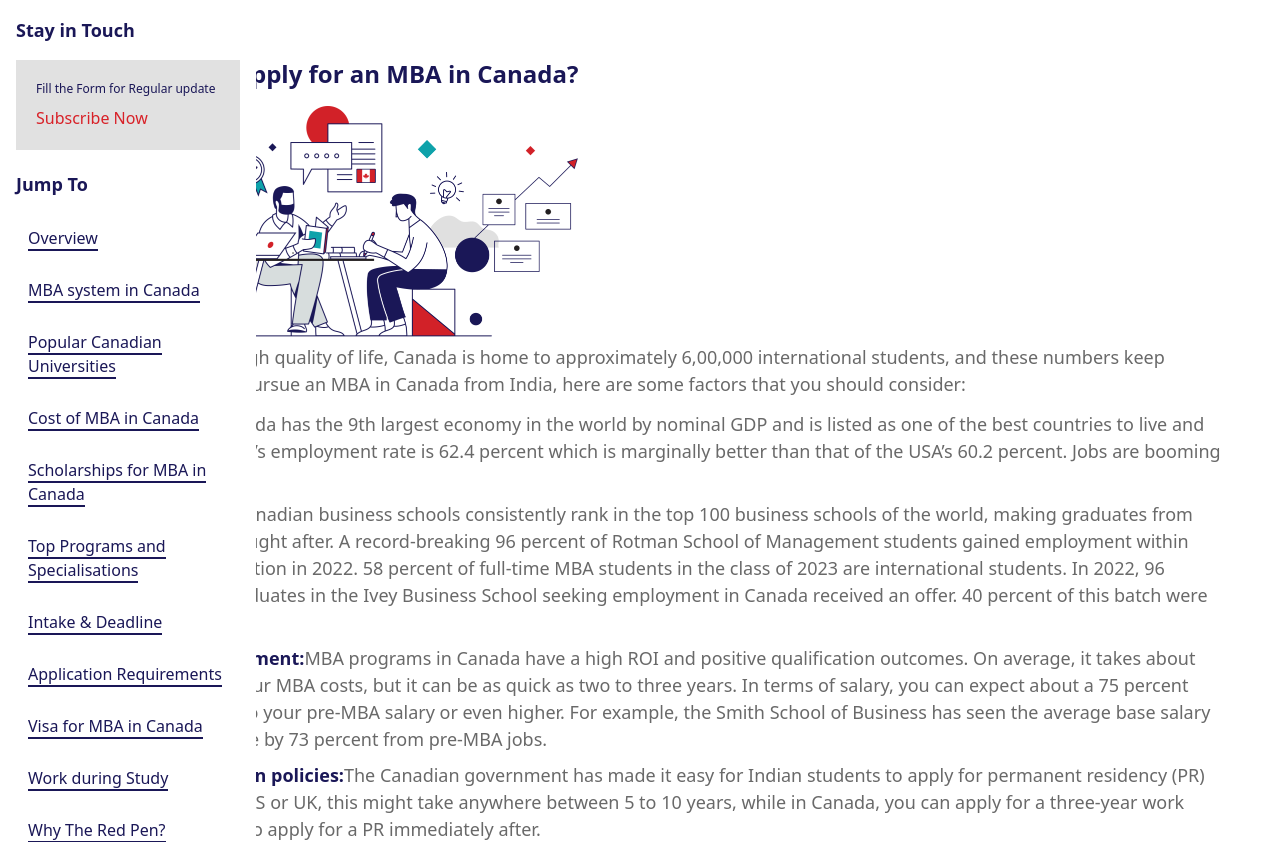
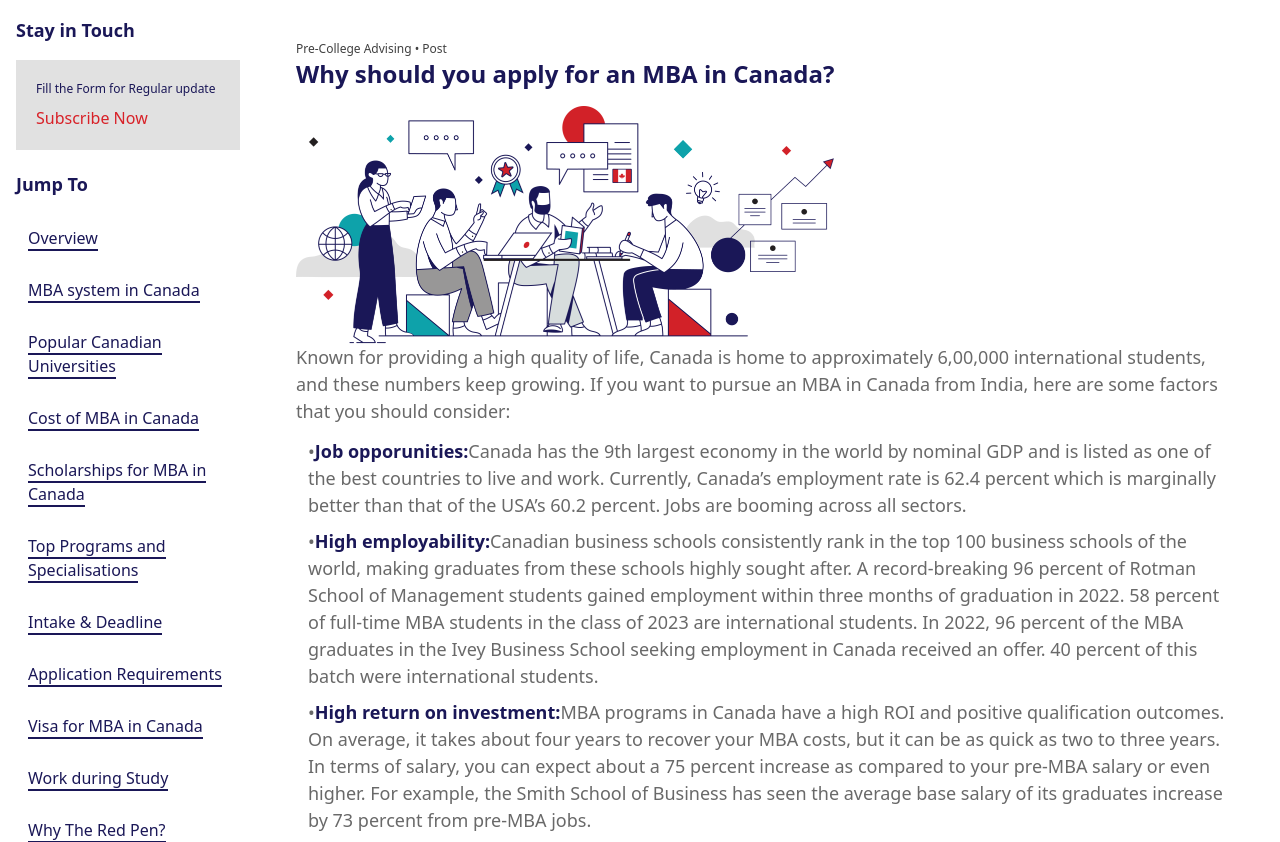
Before and after one commit to arunkumar24c/seo-secttion, a React (Create React App) app: page / in a window 1280 px wide. Shown: the top 842 px of the page. Built offline with nearby package versions, Linux system fonts and the light colour scheme.

Commit message:
container update

```diff
--- a/src/Component/Container.js
+++ b/src/Component/Container.js
@@ -141,8 +141,8 @@ const Container = () => {
       </div>
 
       {/* right container */}
-      <div className="flex justify-end sm:justify-start lg:justify-start">
-        <div className="w-4/5 sm:w-full lg:w-full p-6">
+      <div className="flex justify-end">
+        <div className="w-4/5  p-6">
           <Overview />
           <MbaContainer />
           <Popular />
```
